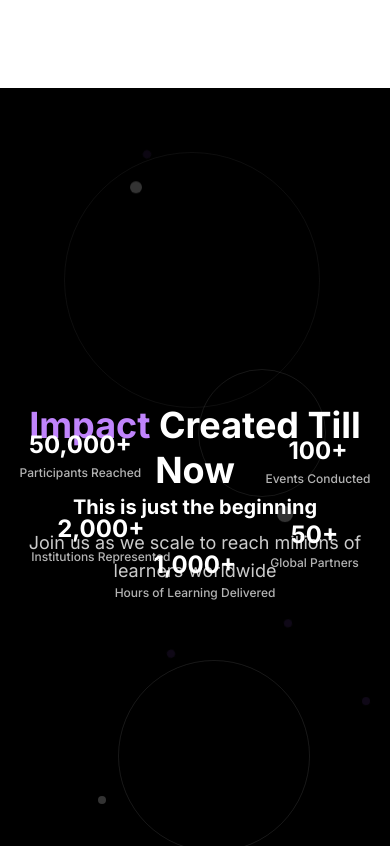
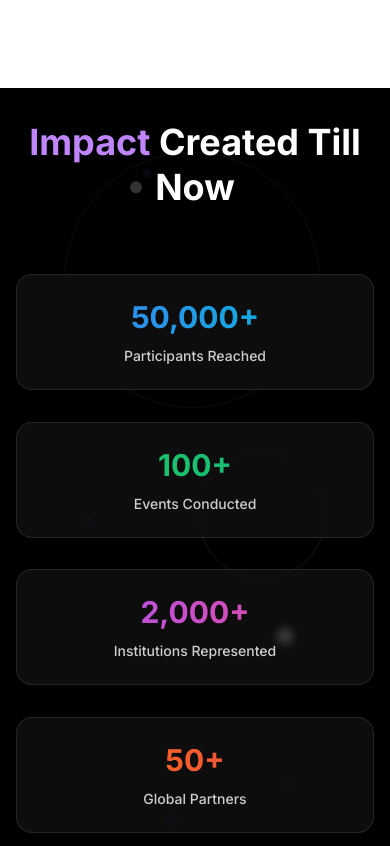
Before and after one commit to pradeeptosarkar/namespace-app, a React (Vite) app: page / in a window 390 px wide. Shown: the part 4740-5586 px from the top of the page. Built offline with nearby package versions, Linux system fonts and the light colour scheme.

Commit message:
Redesign Impact Section Stats
Redesigned the Impact section to improve the positioning and presentation of the stats, offering a more visually appealing and organized display.

```diff
--- a/src/components/sections/ImpactSection.tsx
+++ b/src/components/sections/ImpactSection.tsx
@@ -96,28 +96,6 @@ const ImpactSection = () => {
     };
   }, [hasIntersected]);
 
-  // Better positioning that avoids the center text area
-  const getStatPositions = () => {
-    // Desktop positions - avoiding center area
-    const desktopPositions = [
-      { top: '10%', left: '8%' },      // Top left
-      { top: '15%', right: '8%' },     // Top right
-      { top: '65%', left: '5%' },      // Bottom left
-      { top: '70%', right: '10%' },    // Bottom right
-      { top: '35%', left: '2%' }       // Middle left
-    ];
-
-    // Mobile positions - better organized to avoid center text
-    const mobilePositions = [
-      { top: '12%', left: '5%' },      // Top left
-      { top: '15%', right: '5%' },     // Top right
-      { bottom: '25%', left: '8%' },   // Bottom left
-      { bottom: '22%', right: '8%' },  // Bottom right
-      { bottom: '8%', left: '50%', transform: 'translateX(-50%)' } // Bottom center
-    ];
-
-    return window.innerWidth < 768 ? mobilePositions : desktopPositions;
-  };
 
   return (
     <section
@@ -137,64 +115,59 @@ const ImpactSection = () => {
         <div className="absolute top-1/2 right-1/4 w-4 h-4 bg-white/20 rounded-full animate-bounce delay-700"></div>
       </div>
 
-      <div className="container mx-auto px-4 lg:px-8 relative z-10 h-full flex flex-col">
-        {/* Centered Title */}
-        <div className="flex-1 flex items-center justify-center">
-          <div className="text-center max-w-4xl">
-            <h2 className={`text-4xl md:text-5xl lg:text-7xl font-bold transition-all duration-1000 leading-tight ${
+      <div className="container mx-auto px-4 lg:px-8 relative z-10 h-full flex flex-col justify-center items-center">
+        {/* Main Content Container */}
+        <div className="text-center max-w-6xl mx-auto">
+          {/* Title */}
+          <h2 className={`text-4xl md:text-5xl lg:text-7xl font-bold mb-16 md:mb-20 transition-all duration-1000 leading-tight ${
             hasIntersected
               ? 'opacity-100 translate-y-0'
               : 'opacity-0 translate-y-10'
           }`}>
             <span className="text-purple-400">Impact</span> <span className="text-white">Created Till Now</span>
           </h2>
-          </div>
-        </div>
 
-        {/* Strategically Positioned Stats */}
-        <div className="absolute inset-0 w-full h-full pointer-events-none">
-          {stats.map((stat, index) => {
-            const positions = getStatPositions();
-            const position = positions[index];
-
-            return (
+          {/* Stats Grid */}
+          <div className="grid grid-cols-1 md:grid-cols-3 lg:grid-cols-5 gap-8 md:gap-6 lg:gap-8 mb-16 md:mb-20">
+            {stats.map((stat, index) => (
               <div
                 key={stat.key}
-                className={`absolute group transition-all duration-1000 transform hover:scale-110 pointer-events-auto ${
+                className={`group transition-all duration-1000 transform hover:scale-110 ${
                   hasIntersected
                     ? 'opacity-100 translate-y-0'
                     : 'opacity-0 translate-y-20'
                 }`}
                 style={{
-                  ...position,
-                  transitionDelay: `${index * 400}ms`
+                  transitionDelay: `${index * 200}ms`
                 }}
               >
-                <div className="text-center group hover:scale-110 transition-all duration-300">
-                  <div className="text-2xl md:text-3xl lg:text-4xl font-bold mb-1 md:mb-2 text-white">
+                <div className="bg-white/5 backdrop-blur-sm border border-white/10 rounded-2xl p-6 md:p-8 hover:bg-white/10 hover:border-white/20 transition-all duration-300">
+                  <div className="text-center">
+                    <div className={`text-3xl md:text-4xl lg:text-5xl font-bold mb-3 bg-gradient-to-r ${stat.color} bg-clip-text text-transparent`}>
                       {stat.value.toLocaleString()}{stat.suffix}
                     </div>
-                  <div className="text-xs md:text-sm lg:text-base font-medium text-white/70 leading-tight">
+                    <div className="text-sm md:text-base font-medium text-white/80 leading-tight">
                       {stat.label}
                     </div>
                   </div>
                 </div>
-            );
-          })}
+              </div>
+            ))}
           </div>
 
-        {/* Bottom Call to Action */}
-        <div className={`text-center pb-8 md:pb-12 transition-all duration-1000 delay-1500 ${
+          {/* Call to Action */}
+          <div className={`text-center transition-all duration-1000 delay-1000 ${
             hasIntersected
               ? 'opacity-100 translate-y-0'
               : 'opacity-0 translate-y-10'
           }`}>
-          <h3 className="text-xl md:text-2xl lg:text-3xl font-bold mb-2 md:mb-4 text-white">
+            <h3 className="text-xl md:text-2xl lg:text-3xl font-bold mb-4 text-white">
               This is just the beginning
             </h3>
             <p className="text-lg md:text-xl text-white/80">
               Join us as we scale to reach millions of learners worldwide
             </p>
+          </div>
         </div>
       </div>
 
```
Lines whose indentation alone changed are shown as unchanged.
